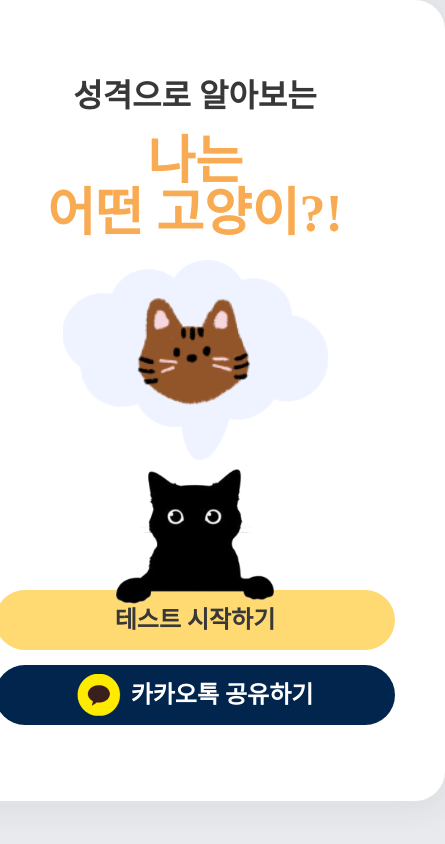
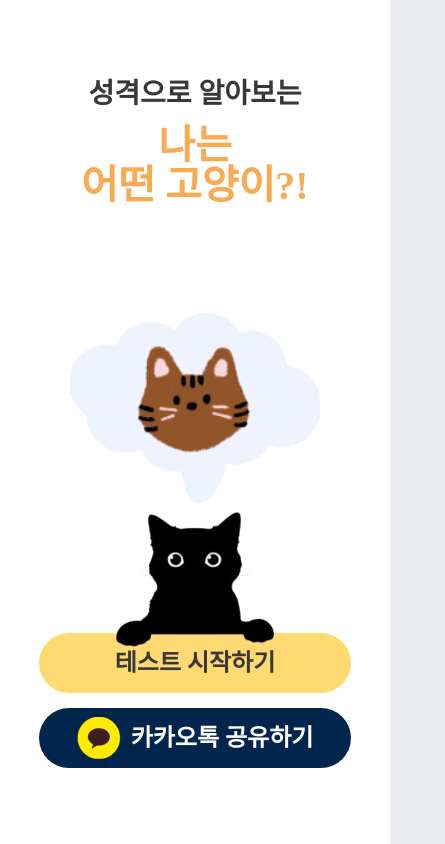
Before and after one commit to yurimeeee/nyangcat-test, a React (Create React App) app: page / in a window 390 px wide. Shown: the whole page, 445 px wide, since content can reach past the window. Built offline with nearby package versions, Linux system fonts and the light colour scheme; a web font is replaced by a local one.

Commit message:
[FEAT] meta 태그 수정

```diff
--- a/src/components/BubbleCat.js
+++ b/src/components/BubbleCat.js
@@ -8,9 +8,9 @@ const BubbleCat = () => {
     "./asset/random/cat_4.png",
     "./asset/random/cat_5.png",
     "./asset/random/cat_6.png",
-    "/asset/random/cat_7.png",
-    "/asset/random/cat_8.png",
-    "/asset/random/cat_9.png",
+    "./asset/random/cat_7.png",
+    "./asset/random/cat_8.png",
+    "./asset/random/cat_9.png",
     "./asset/random/cat_10.png",
     "./asset/random/cat_11.png",
     "./asset/random/cat_12.png",
--- a/src/pages/ResultPage.js
+++ b/src/pages/ResultPage.js
@@ -24,9 +24,9 @@ const ResultPage = ({ finalResult }) => {
   //   const results = storedData[finalResult] || {};
   // }
 
-  console.log(finalResult, "finalResult");
-  console.log(ResultList, "ResultList");
-  console.log(process.env.PUBLIC_URL, "process.env.PUBLIC_URL");
+  // console.log(finalResult, "finalResult");
+  // console.log(ResultList, "ResultList");
+
   const results = ResultList.filter((result) => finalResult in result)[0][
     finalResult
   ];
@@ -56,23 +56,23 @@ const ResultPage = ({ finalResult }) => {
     return null;
   });
 
-  useEffect(() => {
-    // useEffect 안에서 페이지 리로드 시 리다이렉션을 수행
-    const handlePageReload = () => {
-      console.log("리로드 시 리다이렉션 작업 수행 중");
-      // navigate("/"); // "/" 경로로 리다이렉트
+  // useEffect(() => {
+  //   // useEffect 안에서 페이지 리로드 시 리다이렉션을 수행
+  //   const handlePageReload = () => {
+  //     console.log("리로드 시 리다이렉션 작업 수행 중");
+  //     // navigate("/"); // "/" 경로로 리다이렉트
 
-      // return redirect("/");
-      window.location.reload("/");
-    };
+  //     // return redirect("/");
+  //     window.location.reload("/");
+  //   };
 
-    window.addEventListener("beforeunload", handlePageReload);
+  //   window.addEventListener("beforeunload", handlePageReload);
 
-    return () => {
-      // 컴포넌트가 언마운트될 때 이벤트 리스너 제거
-      window.removeEventListener("beforeunload", handlePageReload);
-    };
-  }, [navigate]);
+  //   return () => {
+  //     // 컴포넌트가 언마운트될 때 이벤트 리스너 제거
+  //     window.removeEventListener("beforeunload", handlePageReload);
+  //   };
+  // }, [navigate]);
 
   return (
     <div className="result">
--- a/src/styles/App.css
+++ b/src/styles/App.css
@@ -415,3 +415,51 @@ body {
   transition: opacity 1s ease, transform 1s ease;
   /* transition: top 1s ease, left 1s ease, transform 1s ease; */
 }
+
+/* 모바일 미디어 쿼리 */
+@media (max-width: 479px) {
+  .App {
+    width: 100vw;
+    border-radius: 0;
+    box-shadow: none;
+  }
+  .home,
+  .test {
+    height: 100vh;
+    width: 100vw;
+  }
+
+  .title-wrap {
+    gap: 18px;
+  }
+
+  .title-wrap h1 {
+    font-size: 40px;
+  }
+
+  .title-wrap h2 {
+    font-size: 28px;
+  }
+
+  .home-img {
+    position: absolute;
+    /* width: 228px;
+    height: 193px; */
+    width: 167px;
+    height: 140px;
+    top: -124px;
+    left: 50%;
+    transform: translateX(-50%);
+  }
+
+  .random-container {
+    width: 250px;
+    height: 190px;
+  }
+  .question {
+    height: 230px;
+    font-size: 28px;
+  }
+
+  /* 추가적인 모바일 전용 스타일 */
+}
```
